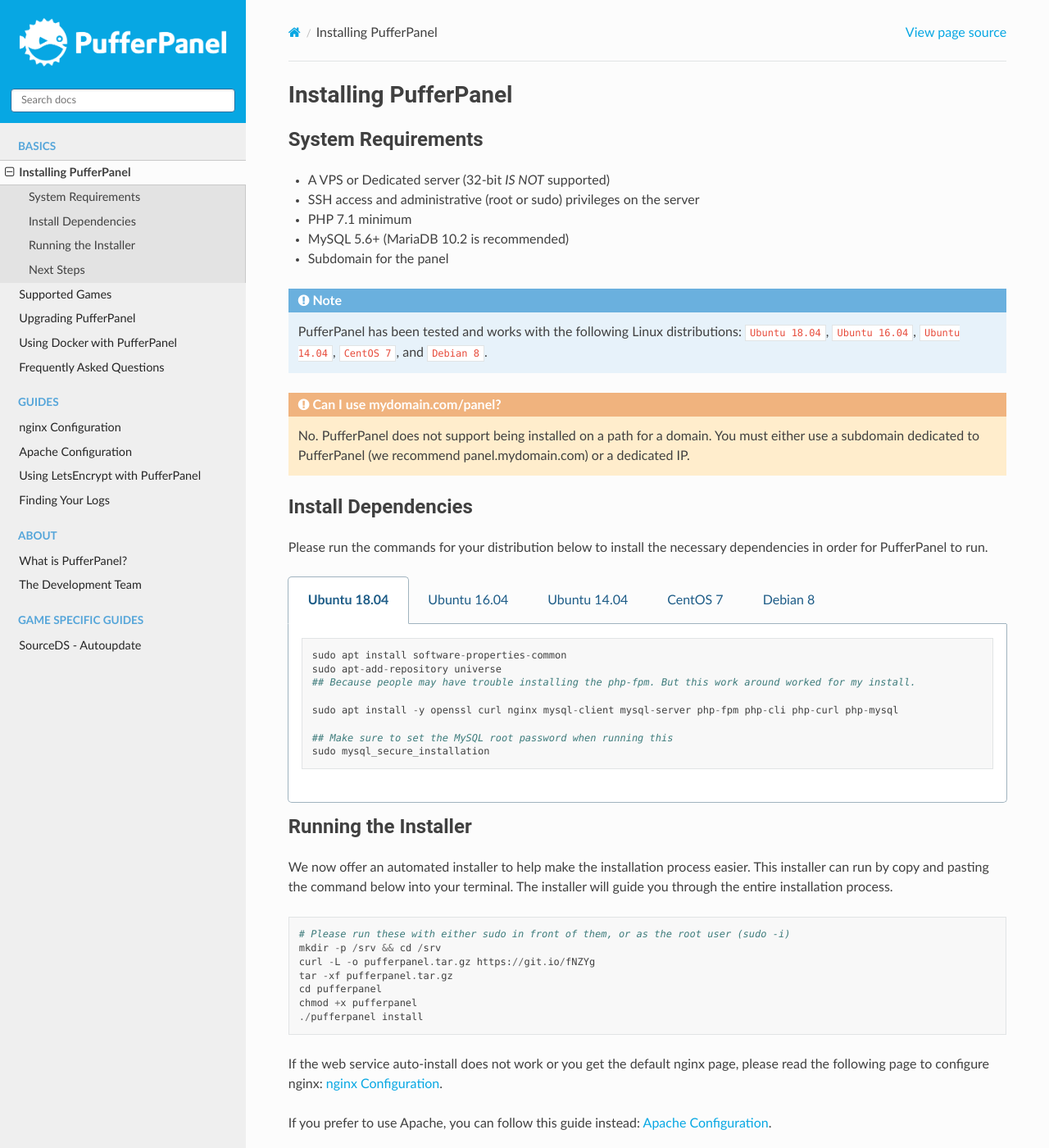
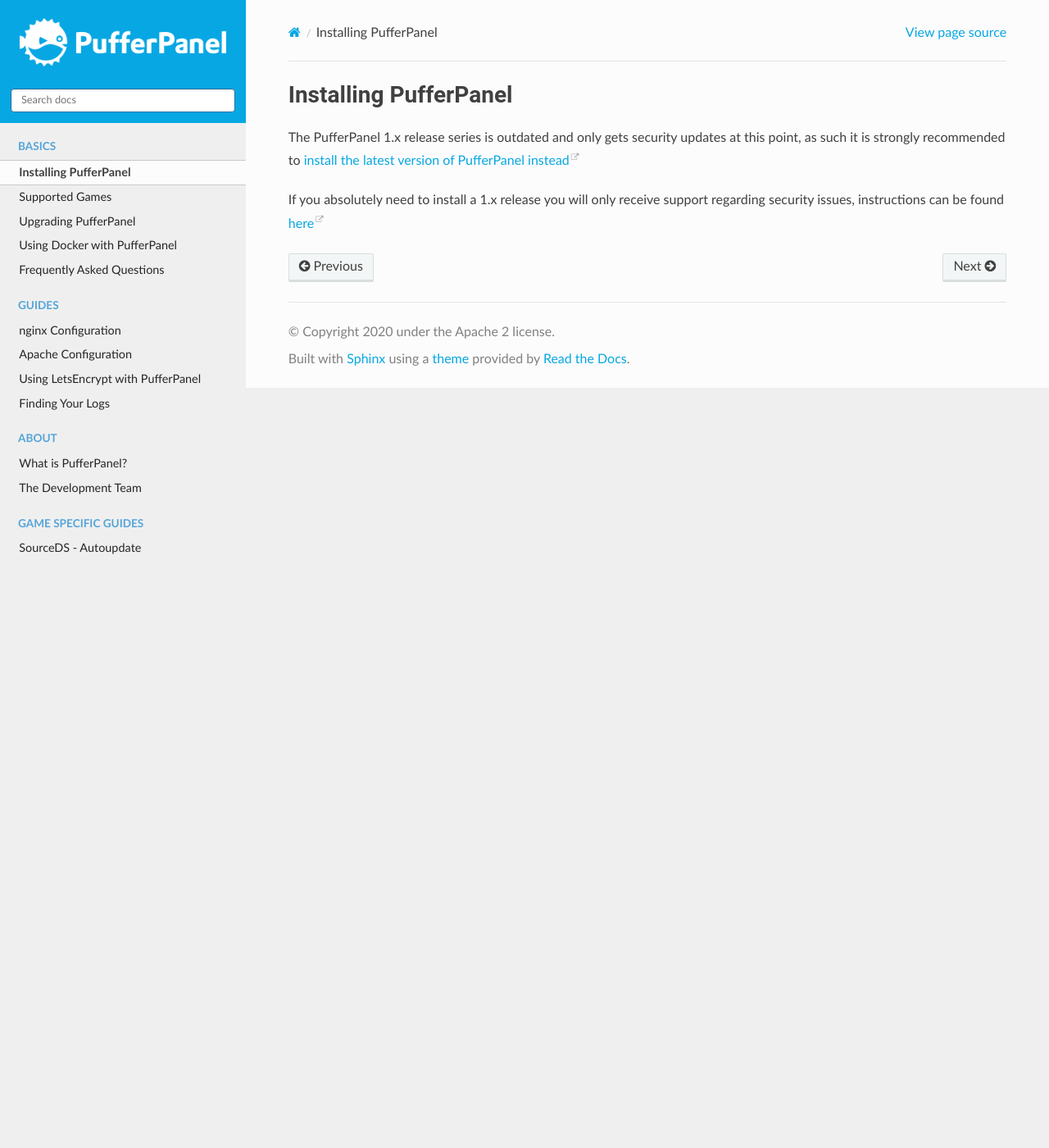
Before and after one commit to pufferpanel/documentation, a Sphinx documentation site: the page built from source/installing.rst, in a window 1280 px wide and 1400 px high. Shown: the whole window at 82% size. Built offline with Sphinx 7.4.7 and the Read the Docs theme 2.0.0, drawn with Linux system fonts in a browser that asks for light colours; some of the changed text lies outside the part shown.

Commit message:
make it harder to blindly install v1

```diff
--- a/source/installing.rst
+++ b/source/installing.rst
@@ -1,151 +1,6 @@
 Installing PufferPanel
 ======================
 
+The PufferPanel 1.x release series is outdated and only gets security updates at this point, as such it is strongly recommended to `install the latest version of PufferPanel instead <https://docs.pufferpanel.com/en/latest/installing.html>`_
 
-System Requirements
--------------------
-
-* A VPS or Dedicated server (32-bit *IS NOT* supported)
-* SSH access and administrative (root or sudo) privileges on the server
-* PHP 7.1 minimum
-* MySQL 5.6+ (MariaDB 10.2 is recommended)
-* Subdomain for the panel
-
-.. note::
-
-   PufferPanel has been tested and works with the following Linux distributions: ``Ubuntu 18.04``, ``Ubuntu 16.04``, ``Ubuntu 14.04``, ``CentOS 7``, and ``Debian 8``.
-
-.. admonition:: Can I use mydomain.com/panel?
-   :class: warning
-
-   No. PufferPanel does not support being installed on a path for a domain. You must either use a subdomain dedicated to PufferPanel (we recommend panel.mydomain.com) or a dedicated IP.
-
-
-Install Dependencies
---------------------
-
-Please run the commands for your distribution below to install the necessary dependencies in order for PufferPanel to run.
-
-.. tabs::
-
-   .. tab:: Ubuntu 18.04
-
-      .. code::
-
-         sudo apt install software-properties-common
-         sudo apt-add-repository universe
-         ## Because people may have trouble installing the php-fpm. But this work around worked for my install.
-
-         sudo apt install -y openssl curl nginx mysql-client mysql-server php-fpm php-cli php-curl php-mysql
-
-         ## Make sure to set the MySQL root password when running this
-         sudo mysql_secure_installation
-
-   .. tab:: Ubuntu 16.04
-
-      .. code::
-
-         # If you currently have apache2 installed you will not be able to use nginx as well. Please plan accordingly.
-         sudo apt install software-properties-common
-         sudo add-apt-repository ppa:ondrej/php
-         sudo apt update
-         sudo apt update
-         sudo apt install -y openssl curl nginx mysql-client mysql-server php-fpm php-cli php-curl php-mysql
-
-         ## Make sure to set the MySQL root password when running this
-         sudo mysql_secure_installation
-
-   .. tab:: Ubuntu 14.04
-
-      .. code::
-
-         # This adds the https://launchpad.net/~ondrej/+archive/ubuntu/php/ repo in order to install php7
-         sudo add-apt-repository ppa:ondrej/php
-
-         # If you currently have apache2 installed you will not be able to use nginx as well. Please plan accordingly.
-         sudo apt update
-         sudo apt install -y openssl curl nginx mysql-client mysql-server php-fpm php-cli php-curl php-mysql
-
-         ## Make sure to set the MySQL root password when running this
-         sudo mysql_secure_installation
-
-   .. tab:: CentOS 7
-
-      .. code::
-
-         # This installs the epel and remi repos for php7 support
-         sudo rpm -Uvh https://dl.fedoraproject.org/pub/epel/epel-release-latest-7.noarch.rpm
-         sudo yum install http://rpms.remirepo.net/enterprise/remi-release-7.rpm
-         sudo yum install yum-utils
-         sudo yum-config-manager --enable remi-php72
-
-         # If you currently have apache2 installed you will not be able to use nginx as well. Please plan accordingly.
-         sudo yum update
-         sudo yum install nginx mariadb-server mariadb php-fpm php-common php-cli php-pdo php-mysqlnd
-
-         # Make sure to run these commands to make sure the services start on reboot
-         sudo systemctl enable nginx
-         sudo systemctl start nginx
-
-         sudo systemctl enable mariadb
-         sudo systemctl start mariadb
-
-         sudo systemctl enable php-fpm
-         sudo systemctl start php-fpm
-
-         ## Make sure to set the MySQL root password when running this
-         sudo mysql_secure_installation
-
-         ## Add rule for selinux so nginx can reach our files
-         mkdir -p /srv/pufferpanel
-         chcon -Rt httpd_sys_content_t /srv/pufferpanel
-         ## Allow http to connect to networks (to reach pufferd)
-         setsebool -P httpd_can_network_connect 1
-
-   .. tab:: Debian 8
-
-      .. code::
-
-         # This adds the https://packages.sury.org/php/ repo in order to install php7
-         sudo apt -y install apt-transport-https lsb-release ca-certificates wget
-         sudo wget https://packages.sury.org/php/apt.gpg -O - | sudo apt-key add -
-         sudo echo "deb https://packages.sury.org/php/ $(lsb_release -sc) main" > /etc/apt/sources.list.d/php.list
-
-         # If you currently have apache2 installed you will not be able to use nginx as well. Please plan accordingly.
-         sudo apt update
-         sudo apt install -y openssl curl nginx mysql-client mysql-server php-fpm php-cli php-curl php-mysql
-
-         ## Make sure to set the MySQL root password when running this
-         sudo mysql_secure_installation
-
-
-Running the Installer
----------------------
-
-We now offer an automated installer to help make the installation process easier. This installer can run by copy and pasting the command below into your terminal. The installer will guide you through the entire installation process.
-
-.. code::
-
-   # Please run these with either sudo in front of them, or as the root user (sudo -i)
-   mkdir -p /srv && cd /srv
-   curl -L -o pufferpanel.tar.gz https://git.io/fNZYg
-   tar -xf pufferpanel.tar.gz
-   cd pufferpanel
-   chmod +x pufferpanel
-   ./pufferpanel install
-
-If the web service auto-install does not work or you get the default nginx page, please read the following page to configure nginx: :doc:`guides/nginx`.
-
-If you prefer to use Apache, you can follow this guide instead: :doc:`guides/apache`.
-
-
-Next Steps
-----------
-
-Be sure to allow traffic on port 5656 to allow the pufferd daemon to communicate with PufferPanel and port 5657 to allow SFTP access to the servers.
-
-If you are using OVH, please see our :doc:`suggestion for OVH Servers <guides/ovh>`, as most OVH partition setups give most of the available disk space to /home.
-
-Congratulations! You will be given the URL of your PufferPanel installation after the installer has finished.
-
-Since pufferd is installed on the local node already with PufferPanel, you can get started creating servers right away!
+If you absolutely need to install a 1.x release you will only receive support regarding security issues, instructions can be found `here <https://github.com/PufferPanel/documentation/blob/a2ad3f106301d31f5772e5db7e8045764f2049e4/source/installing.rst>`_
```
